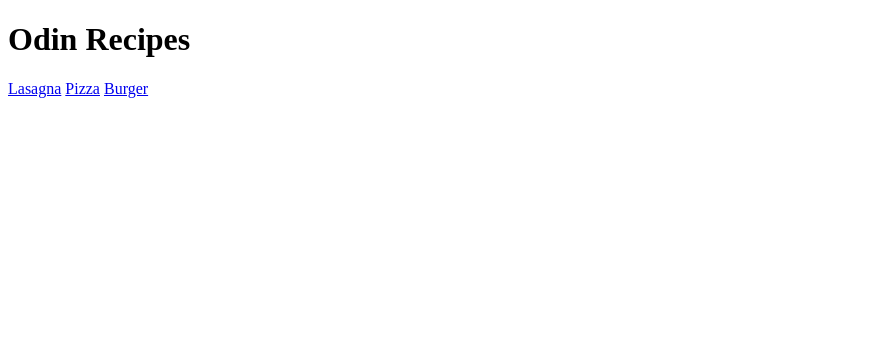
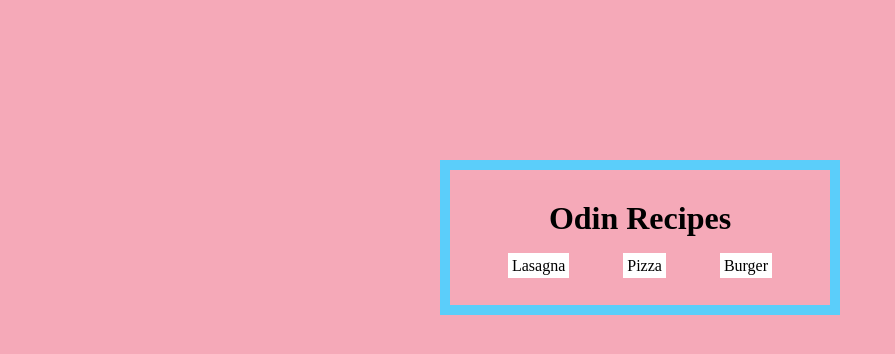
Before and after one commit to jazzytabby/odin-recipes, a plain HTML site: page index.html in a window 1280 px wide. Shown: the whole page, without its empty margins (0-895 px from the left). Drawn offline with Linux system fonts and the light colour scheme.

Commit message:
Add style
Add background and basic layout

```diff
--- a/index.html
+++ b/index.html
@@ -3,12 +3,17 @@
     <head>
         <meta charset="UTF-8">
         <title>Recipes</title>
+        <link rel="stylesheet" href="./style.css">
     </head>
 
     <body>
-        <h1>Odin Recipes</h1>
-        <a href="./recipes/lasagna.html">Lasagna</a>
-        <a href="./recipes/pizza.html">Pizza</a>
-        <a href="./recipes/burger.html">Burger</a>
+        <div class="card">
+            <h1 style="color: black;">Odin Recipes</h1>
+            <div class="menu">
+                <a href="./recipes/lasagna.html" id="linkone">Lasagna</a>
+                <a href="./recipes/pizza.html">Pizza</a>
+                <a href="./recipes/burger.html" id="linkthree">Burger</a>
+            </div>
+        </div>
     </body>
 </html>
--- /dev/null
+++ b/style.css
@@ -0,0 +1,58 @@
+/*
+Light Blue #5BCEFA
+Pink #F5A9B8
+White #FFFFFF
+Brown #613915
+*/
+
+*,
+*::before,
+*::after {
+    box-sizing: border-box;
+}
+
+* {
+    padding: 0;
+    margin: 0;
+}
+
+body {
+    background-color: #F5A9B8;
+}
+
+a {
+    text-decoration: none;
+}
+
+.card a {
+    border: 4px white solid;
+    background-color: white;
+    color: black;
+}
+
+.card a:hover {
+    background-color: #613915;
+    color: #FFFFFF;
+}
+
+#linkone {
+    margin-right: 50px;
+}
+
+
+#linkthree {
+    margin-left: 50px;
+}
+
+.card {
+    width: 400px;
+    margin: 0 auto;
+    text-align: center;
+    margin-top: 160px;
+    padding: 30px;
+    border: #5BCEFA solid 10px;
+}
+
+.menu {
+    margin-top: 20px;
+}
```
